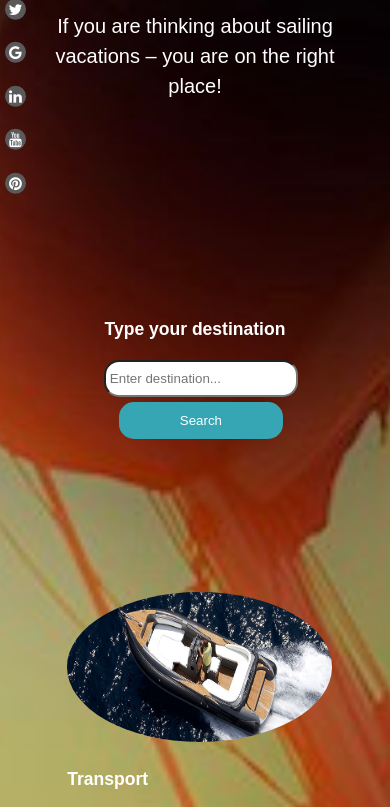
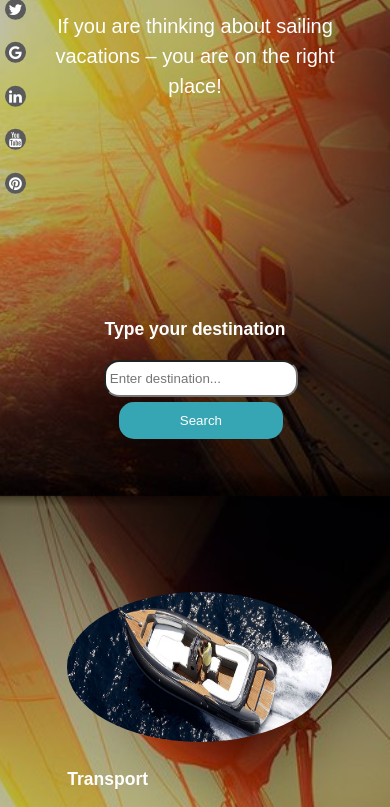
Before and after one commit to erol713/yacht-rental, a plain HTML site: page index.html in a window 390 px wide. Shown: the part 348-1155 px from the top of the page. Drawn offline with Linux system fonts and the light colour scheme.

Commit message:
Update index.css

```diff
--- a/index.css
+++ b/index.css
@@ -398,16 +398,14 @@ footer{
 	#slika{
 
 
+	   background:url('photos/bckg2.jpg') ;
+
+	    background-position: center;
+	    background-attachment: fixed;
+	    background-repeat: no-repeat;
+	    background-size: cover;
 
 
-background: url('photos/529B9882-FCD4-4E0D-9E97-68E5DCF4AEEF.jpeg') no-repeat center center scroll;
-    -webkit-background-size: cover;
-    -moz-background-size: cover;
-    -o-background-size: cover;
-    background-size: cover;
-
-
-    overflow: hidden;
 	}
 
 
```
